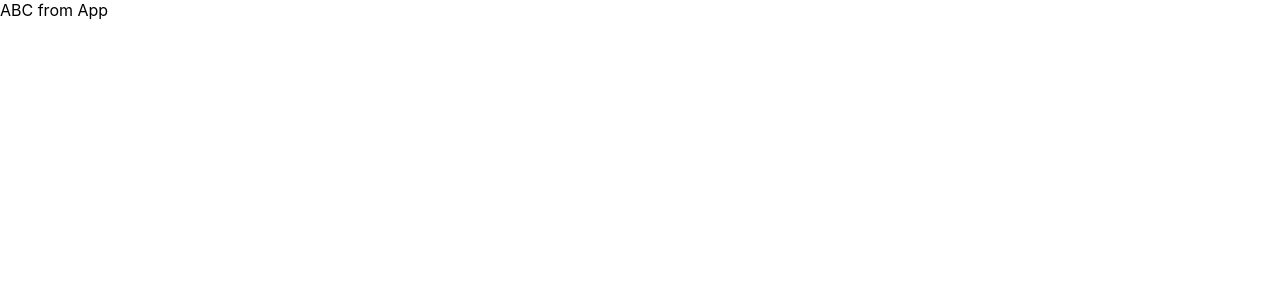
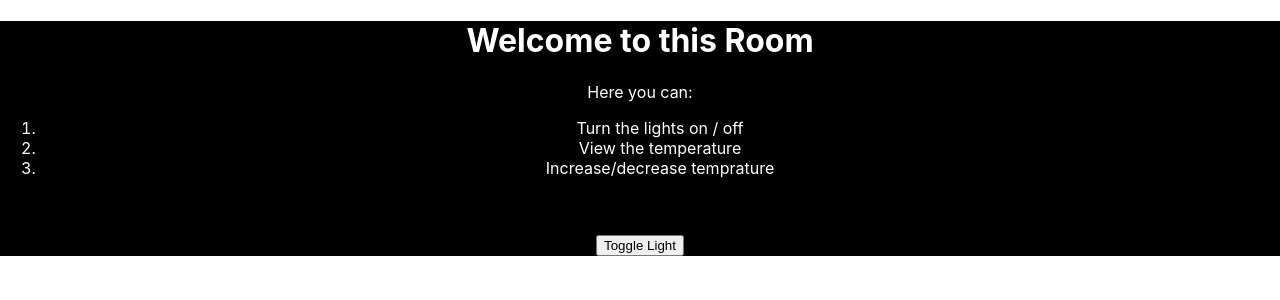
Before and after one commit to samiuzzafar/demo-react-state, a React (Create React App) app: page / in a window 1280 px wide. Shown: the top 300 px of the page. Built offline with nearby package versions, Linux system fonts and the light colour scheme.

Commit message:
Created files and done some initial work

```diff
--- a/src/App.js
+++ b/src/App.js
@@ -1,9 +1,10 @@
 import React from 'react';
 import './App.css';
+import Room from './Room';
 
 function App() {
   return (
-    <div>ABC from App</div>
+    <Room></Room>
   );
 }
 
--- /dev/null
+++ b/src/Room.css
@@ -0,0 +1,7 @@
+.room{
+    text-align: center;
+    height: 100%;
+    width: 100%;
+    background-color: black;
+    color: white;
+}
--- /dev/null
+++ b/src/Room.js
@@ -0,0 +1,36 @@
+import React, {useState} from 'react';
+import './Room.css';
+
+/*
+The Assignment:
+---------------
+
+• Add 2 more buttons: “ON” and “OFF”. Turn the light either ON or OFF depending on which
+button is clicked by wiring up the onClick handlers to set the state.
+• Add another piece of state: the room temperature. (Hint: you can call useState more than once!)
+Initialize it to 72 (or 22 for you Celsius types). Display the current temperature under the light
+status.
+• Add 2 more buttons: “+” and “-”. Then add onClick handlers that will increase or decrease the
+temperature by 1 degree when clicked,
+*/
+
+function Room() {
+  return (
+    <div className='room'>
+
+        <h1>Welcome to this Room</h1>
+        Here you can:
+        <ol>
+            <li>Turn the lights on / off</li>
+            <li>View the temperature</li>
+            <li>Increase/decrease temprature</li>
+        </ol>
+        <br/><br/>
+
+        <button>Toggle Light</button>
+    </div>
+
+  );
+}
+
+export default Room;
```
